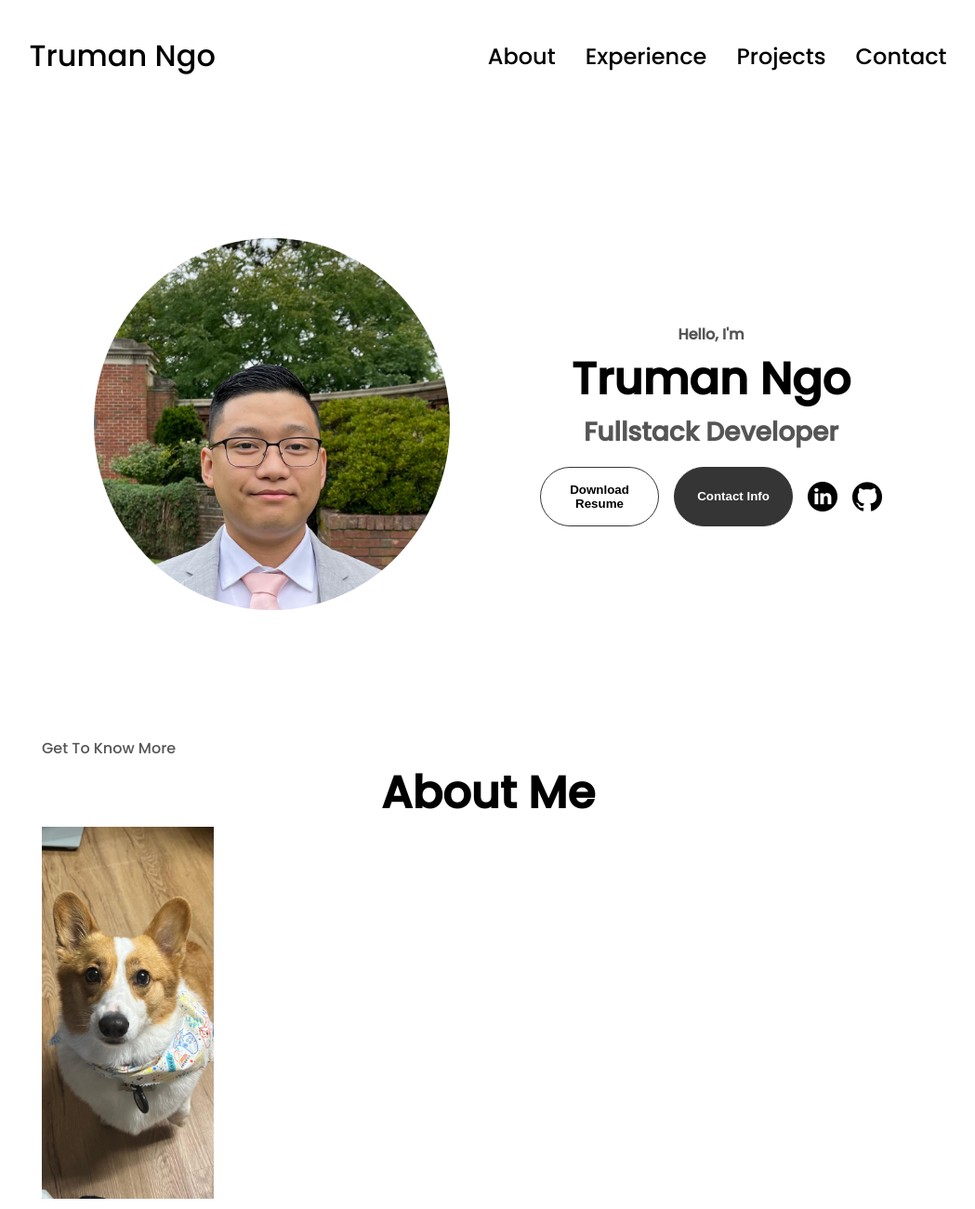
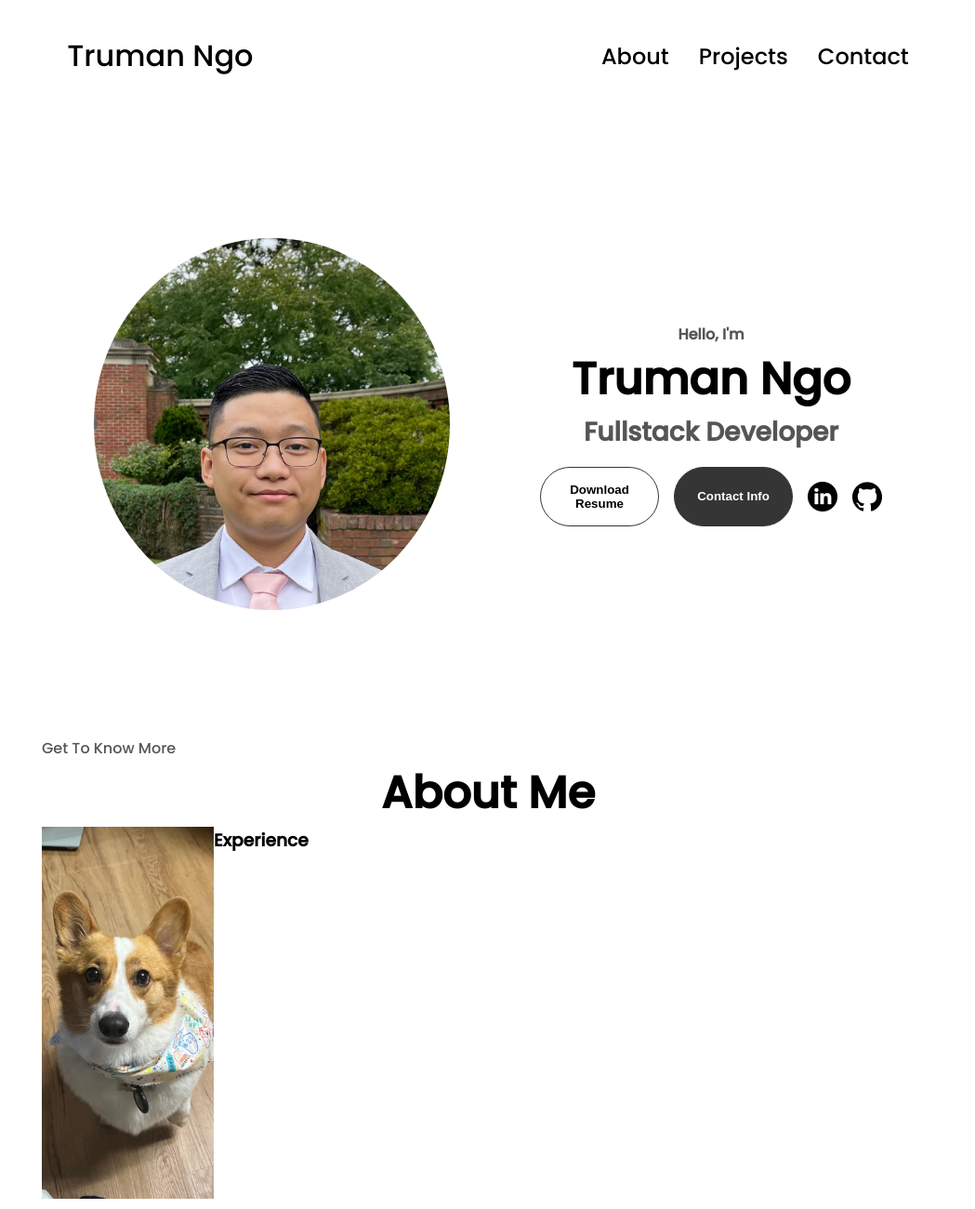
Before and after one commit to josamontiel/html-css-js-portfolio-1, a plain HTML site: page index.html in a window 1280 px wide. Shown: the whole page at 93% size, without its empty margins (115-1164 px from the left). Drawn offline with Linux system fonts and the light colour scheme.

Commit message:
Rid of Experience route

```diff
--- a/index.html
+++ b/index.html
@@ -13,7 +13,6 @@
         <div>
             <ul class="nav-links">
                 <li><a href="#about">About</a></li>
-                <li><a href="#experience">Experience</a></li>
                 <li><a href="#projects">Projects</a></li>
                 <li><a href="#contact">Contact</a></li>
             </ul>
@@ -29,7 +28,6 @@
             </div>
             <div class="menu-links">
                     <li><a href="#about" onClick="toggleMenu()">About</a></li>
-                    <li><a href="#experience" onClick="toggleMenu()">Experience</a></li>
                     <li><a href="#projects" onClick="toggleMenu()">Projects</a></li>
                     <li><a href="#contact" onClick="toggleMenu()">Contact</a></li>
             </div>
@@ -81,6 +79,7 @@
                 alt="Shabu my dog"
                 class="about-pic"
                 />
+                <h3>Experience</h3>
             </div>
         </div>
     </section>
```
